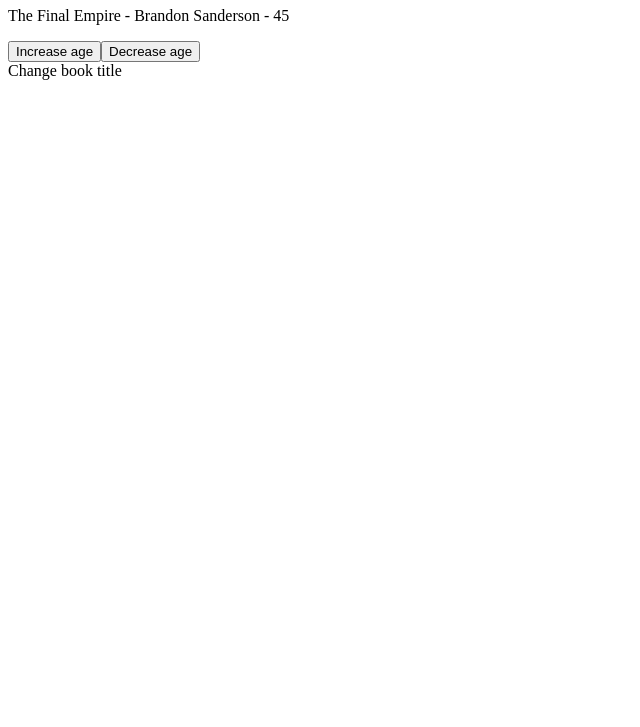
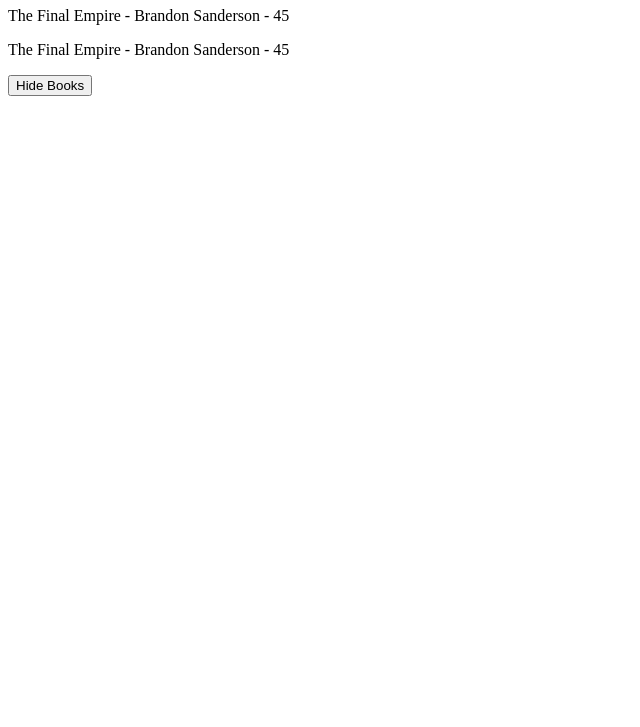
Before and after one commit to kterrago18/vue-firebase, a plain HTML site: page index.html in a window 1280 px wide. Shown: the part 73-800 px from the top of the page, without its empty margins (0-640 px from the left). Drawn offline with nearby package versions, Linux system fonts and the light colour scheme.

Commit message:
Conditional rendering

```diff
--- a/app.js
+++ b/app.js
@@ -1,14 +1,15 @@
 const app = Vue.createApp({
     data() {
         return {
+            showBooks: true,
             title: 'The Final Empire',
             author: 'Brandon Sanderson',
             age: 45
         }
     },
     methods: {
-        changeTitle(title) {
-            this.title = title
+        toggleShowBooks() {
+            this.showBooks = !this.showBooks
         }
     }
 })
--- a/index.html
+++ b/index.html
@@ -12,11 +12,18 @@
     <h1>Hello, Vue :)</h1>
 
     <div id="app">
-        <p>{{ title }} - {{ author }} - {{ age }}</p>
+        <div v-if="showBooks">
+            <p>{{ title }} - {{ author }} - {{ age }}</p>
+        </div>
 
-        <button v-on:click="age++">Increase age</button>
-        <button v-on:click="age--">Decrease age</button>
-        <div @click="changeTitle('New Title')">Change book title</div>
+        <div v-show="showBooks">
+            <p>{{ title }} - {{ author }} - {{ age }}</p>
+        </div>
+
+        <button @click="toggleShowBooks">
+            <span v-if="showBooks">Hide Books</span>
+            <span v-else>Show Books</span>
+        </button>
     </div>
 
     <script src="app.js"></script>
```
